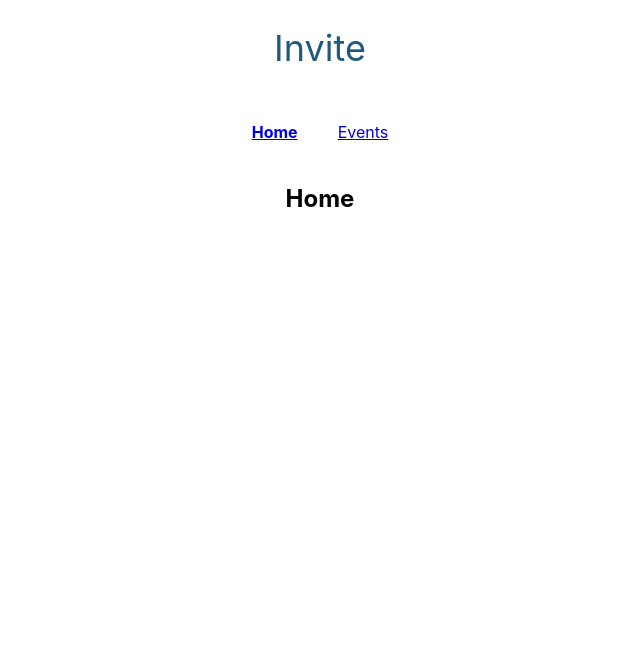
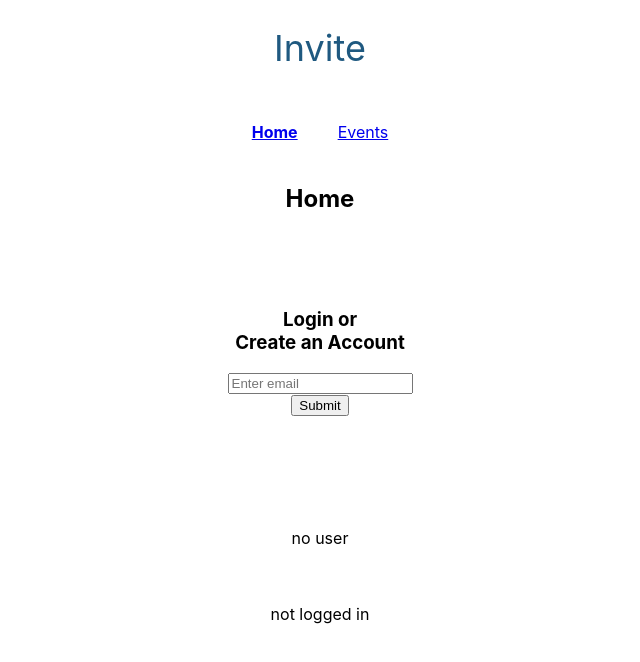
Before and after one commit to natjng/invite-client, a React (Create React App) app: page / in a window 1280 px wide. Shown: the top 662 px of the page, without its empty margins (320-960 px from the left). Built offline with nearby package versions, Linux system fonts and the light colour scheme; no server answers; the HTML template or start-up script is replaced by a standard one.

Commit message:
Map state to Home, show login if not logged in

```diff
--- a/src/containers/Home.js
+++ b/src/containers/Home.js
@@ -1,13 +1,23 @@
 import React from 'react';
+import { connect } from 'react-redux';
+import UserContainer from './UserContainer';
 
 class Home extends React.Component {
     render() {
         return (
             <div>
                 <h2>Home</h2>
+                {/* show dashboard component */}
+                {this.props.currentUser.id ? `Hello, ${this.props.currentUser.name}` : <UserContainer />}
             </div>
         )
     }
 }
 
-export default Home;
+const mapStateToProps = state => {
+    return {
+      currentUser: state.currentUser
+    };
+}
+
+export default connect(mapStateToProps)(Home);
```
